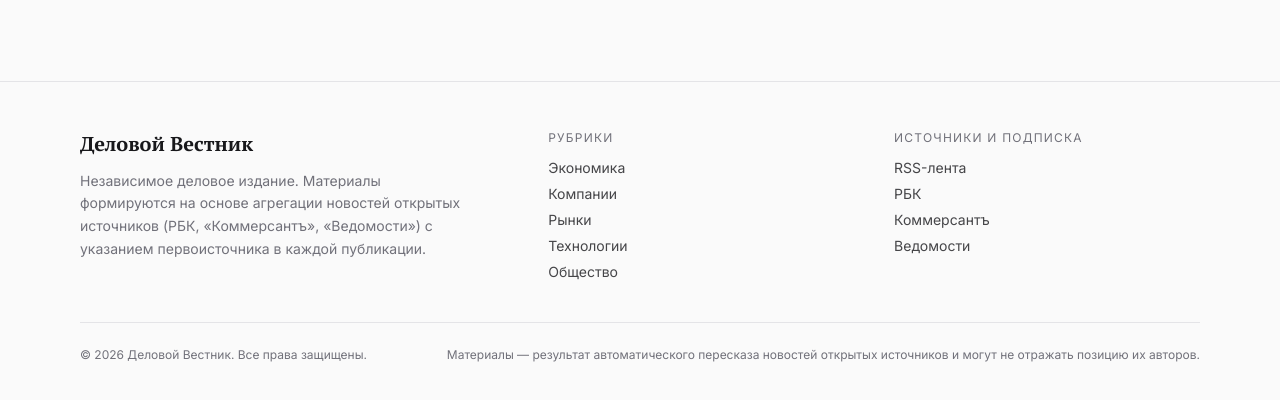
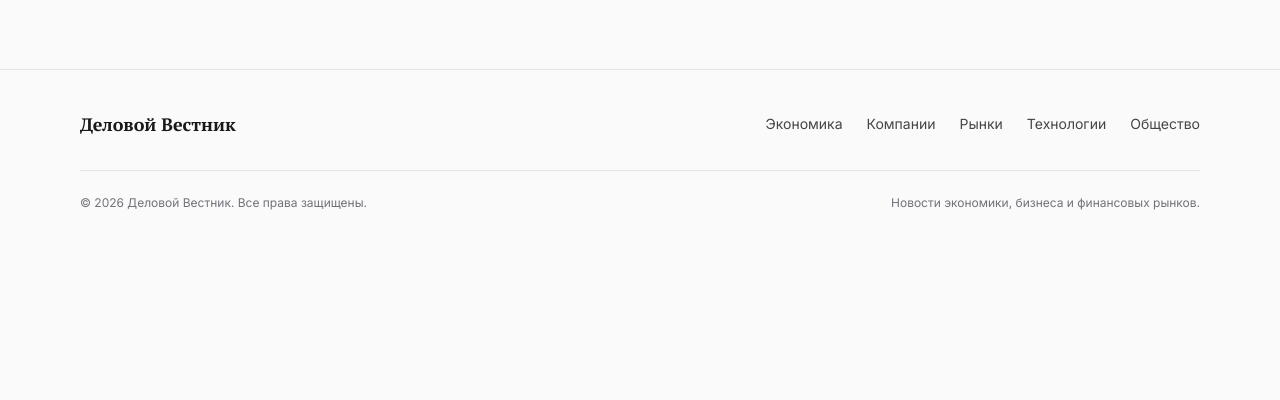
Before and after one commit to vsamolet/news-pilot, an Astro site: page / in a window 1280 px wide. Shown: the part 2346-2746 px from the top of the page. After the commit the page ends 2597 px from the top, so only its background shows below. Built offline with nearby package versions, Linux system fonts and the light colour scheme; Astro itself is replaced by a stand-in of ours.

Commit message:
Editorial polish: minimal footer + automatic hero-story prioritization
Footer.astro:
- Dropped the aggregation disclaimer and the "Источники и подписка" block
  (RSS link + external РБК/Коммерсантъ/Ведомости links) — reads like a
  utility/service footer rather than a business-media outlet
- Now: site name, rubric nav (from lib/categories.ts), copyright with
  current year, one-line tagline — no mention of aggregation

index.astro — automatic hero selection:
- Previously the hero was whichever article had `featured: true` in its
  frontmatter (a manual pin), falling back to the latest by date only if
  none was pinned — not the "just latest article" behavior the task
  described, but a hardcoded editorial override that doesn't scale.
- Replaced with: freshest article from markets/economics/business in the
  last 24h wins the hero slot; if none qualify, falls back to the single
  freshest article site-wide, whatever its category. Rest-of-page dedup
  (rest = allNews minus featured) unchanged — no double-listing.
- Removed the now-unused `featured` field from content.config.ts and the
  one seed article that had `featured: true` (Zod schema is the source of
  truth again, no orphaned override left in content).

Co-Authored-By: Claude Sonnet 5 <noreply@anthropic.com>
Claude-Session: https://claude.ai/code/session_01DJ8cdwfKAiooLA4aawjXHv

```diff
--- a/src/components/Footer.astro
+++ b/src/components/Footer.astro
@@ -4,37 +4,20 @@ const year = new Date().getFullYear();
 ---
 
 <footer class="mt-16 border-t border-hairline">
-  <div class="max-w-6xl mx-auto px-4 py-12">
-    <div class="grid gap-10 md:grid-cols-[1.4fr_1fr_1fr]">
-      <div>
-        <p class="font-serif text-xl font-bold text-ink">Деловой Вестник</p>
-        <p class="mt-3 text-sm text-muted leading-relaxed max-w-sm">
-          Независимое деловое издание. Материалы формируются на основе агрегации
-          новостей открытых источников (РБК, «Коммерсантъ», «Ведомости») с
-          указанием первоисточника в каждой публикации.
-        </p>
-      </div>
-      <div>
-        <p class="text-xs uppercase tracking-widest text-muted mb-3">Рубрики</p>
-        <ul class="space-y-1.5 text-sm">
+  <div class="max-w-6xl mx-auto px-4 py-10">
+    <div class="flex flex-col sm:flex-row sm:items-center sm:justify-between gap-6">
+      <p class="font-serif text-lg font-bold text-ink">Деловой Вестник</p>
+      <nav>
+        <ul class="flex flex-wrap gap-x-6 gap-y-1.5 text-sm">
           {Object.entries(CATEGORIES).map(([slug, label]) => (
             <li><a href={`/${slug}/`} class="text-ink/80 hover:text-accent transition-colors">{label}</a></li>
           ))}
         </ul>
-      </div>
-      <div>
-        <p class="text-xs uppercase tracking-widest text-muted mb-3">Источники и подписка</p>
-        <ul class="space-y-1.5 text-sm">
-          <li><a href="/rss.xml" class="text-ink/80 hover:text-accent transition-colors">RSS-лента</a></li>
-          <li><a href="https://www.rbc.ru" target="_blank" rel="noopener noreferrer" class="text-ink/80 hover:text-accent transition-colors">РБК</a></li>
-          <li><a href="https://www.kommersant.ru" target="_blank" rel="noopener noreferrer" class="text-ink/80 hover:text-accent transition-colors">Коммерсантъ</a></li>
-          <li><a href="https://www.vedomosti.ru" target="_blank" rel="noopener noreferrer" class="text-ink/80 hover:text-accent transition-colors">Ведомости</a></li>
-        </ul>
-      </div>
+      </nav>
     </div>
-    <div class="mt-10 pt-6 border-t border-hairline flex flex-col sm:flex-row sm:items-center sm:justify-between gap-2 text-xs text-muted">
+    <div class="mt-8 pt-6 border-t border-hairline flex flex-col sm:flex-row sm:items-center sm:justify-between gap-2 text-xs text-muted">
       <span>&copy; {year} Деловой Вестник. Все права защищены.</span>
-      <span>Материалы — результат автоматического пересказа новостей открытых источников и могут не отражать позицию их авторов.</span>
+      <span>Новости экономики, бизнеса и финансовых рынков.</span>
     </div>
   </div>
 </footer>
--- a/src/content.config.ts
+++ b/src/content.config.ts
@@ -12,7 +12,6 @@ const news = defineCollection({
     image_credit: z.string().optional(),
     image_credit_url: z.string().url().optional(),
     source_url: z.string().url(),
-    featured: z.boolean().optional().default(false),
   }),
 });
 
--- a/src/content/news/cb-rate-decision.md
+++ b/src/content/news/cb-rate-decision.md
@@ -5,7 +5,6 @@ pubDate: 2026-09-08
 category: economics
 image: /images/featured-1.svg
 source_url: https://cbr.ru/press/pr/
-featured: true
 ---
 
 Банк России по итогам заседания совета директоров принял решение сохранить ключевую ставку на уровне 16% годовых. Это уже третье подряд заседание, на котором регулятор не меняет параметры денежно-кредитной политики, ссылаясь на необходимость закрепить наметившееся замедление инфляции.
--- a/src/pages/index.astro
+++ b/src/pages/index.astro
@@ -10,7 +10,19 @@ const allNews = (await getCollection('news')).sort(
   (a, b) => b.data.pubDate.valueOf() - a.data.pubDate.valueOf()
 );
 
-const featured = allNews.find((e) => e.data.featured) ?? allNews[0];
+// Главная тема дня выбирается автоматически: приоритет — самая свежая
+// новость из профильных деловых рубрик (рынки/экономика/компании) за
+// последние 24 часа. Если за сутки в этих рубриках ничего не выходило —
+// берём просто самый свежий материал сайта, в какой бы рубрике он ни был.
+const HERO_PRIORITY_CATEGORIES = new Set(['markets', 'economics', 'business']);
+const ONE_DAY_MS = 24 * 60 * 60 * 1000;
+const now = Date.now();
+
+const recentPriorityNews = allNews.filter(
+  (e) => HERO_PRIORITY_CATEGORIES.has(e.data.category) && now - e.data.pubDate.valueOf() <= ONE_DAY_MS
+); // allNews уже отсортирован по убыванию даты — порядок сохраняется после filter
+
+const featured = recentPriorityNews[0] ?? allNews[0];
 const rest = allNews.filter((e) => e.id !== featured.id);
 const accents = rest.slice(0, 3);
 const feedItems = rest.slice(3, 9);
```
